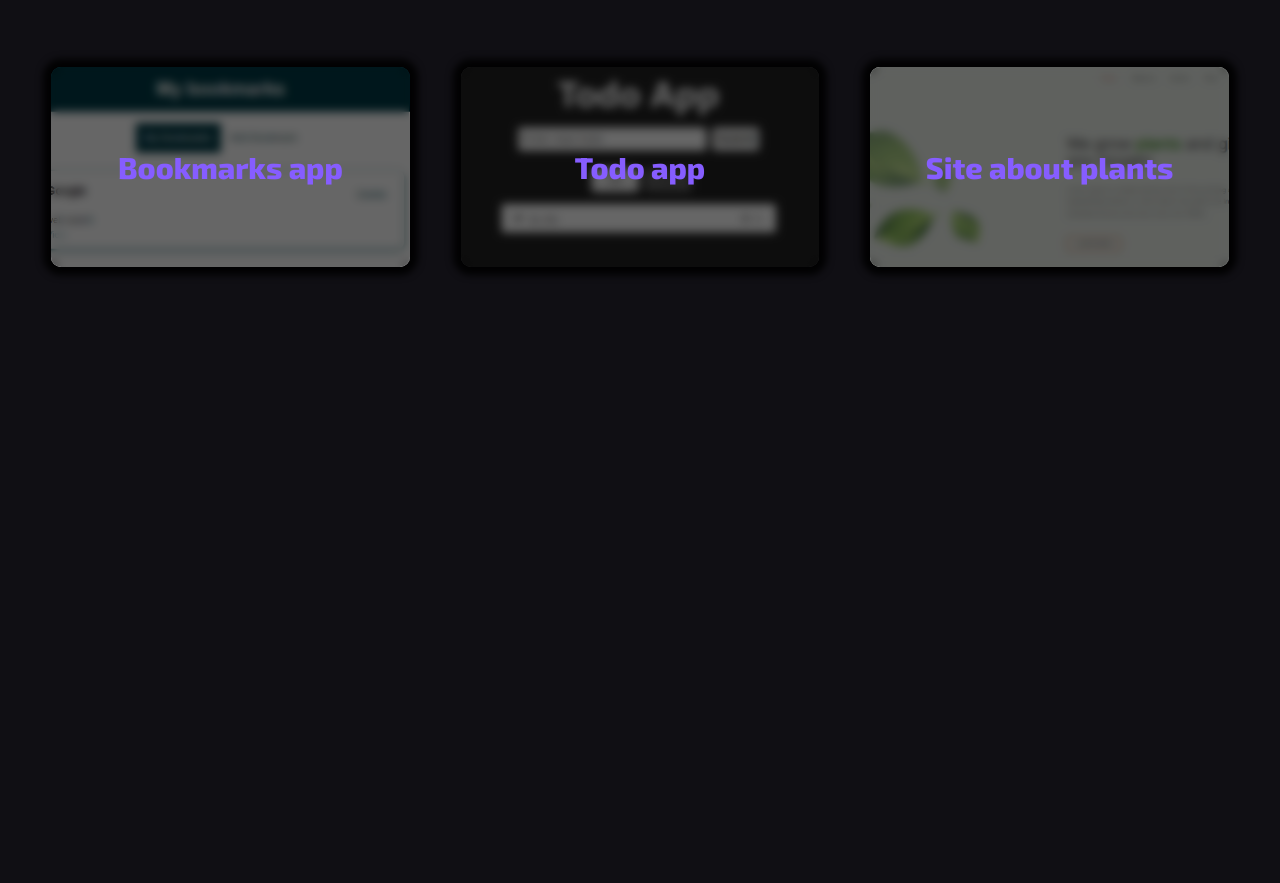
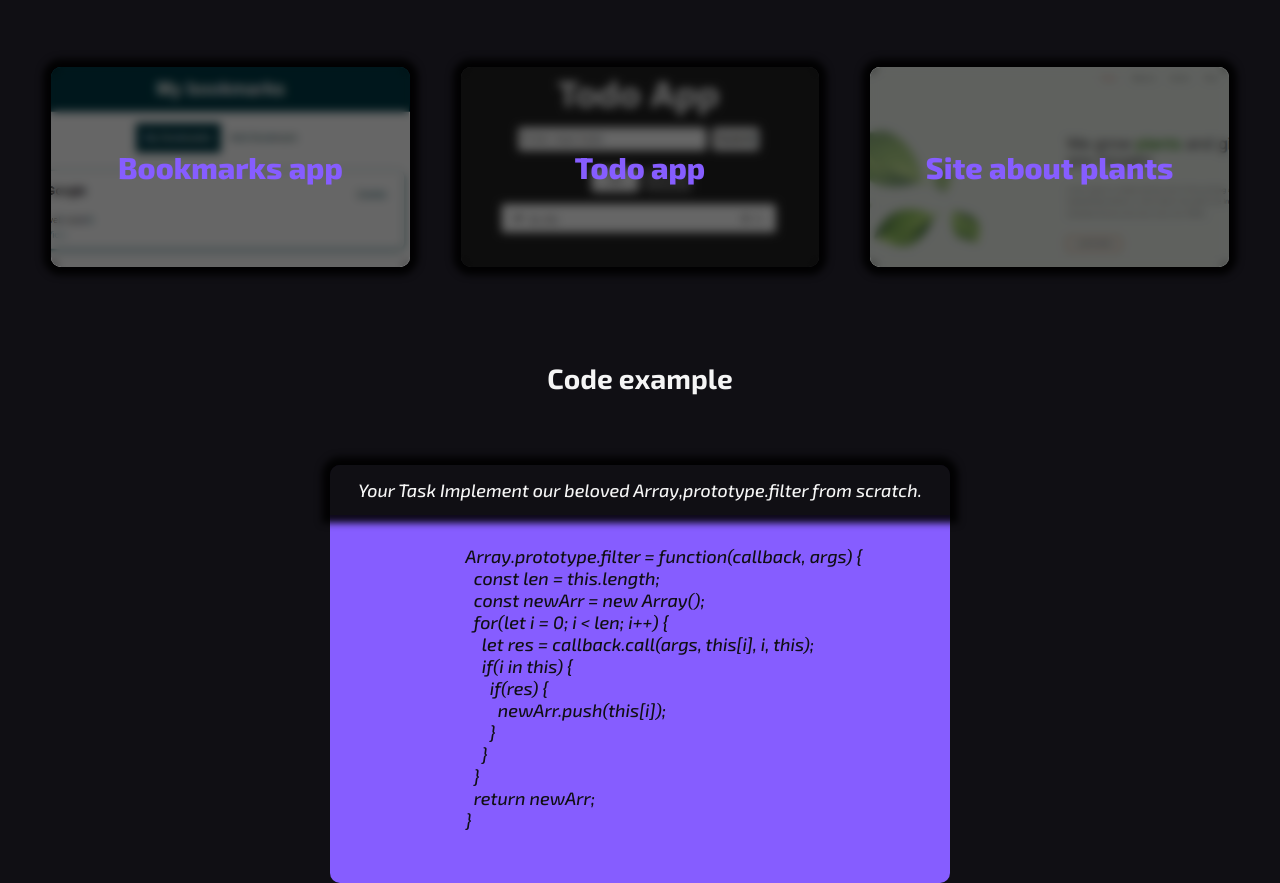
Before and after one commit to ShevViktoryia/rsschool-cv, a plain HTML site: page index.html in a window 1280 px wide. Shown: the part 1538-2421 px from the top of the page. Before the commit the page ends 1829 px from the top, so only its background shows below. Drawn offline with Linux system fonts and the light colour scheme; files whose address does not match are found by name.

Commit message:
feat: add and style code example section

```diff
--- a/index.html
+++ b/index.html
@@ -109,6 +109,29 @@
           </li>
         </ul>
       </sectioin>
+      <section class="code-example wrapper">
+        <h2 class="section-title">Code example</h2>
+        <code class="code-field">
+          <p class="task-description">
+            Your Task Implement our beloved Array,prototype.filter from scratch.
+          </p>
+          <pre>
+            Array.prototype.filter = function(callback, args) {
+              const len = this.length;
+              const newArr = new Array();
+              for(let i = 0; i < len; i++) {
+                let res = callback.call(args, this[i], i, this);
+                if(i in this) {
+                  if(res) {
+                    newArr.push(this[i]);
+                  }
+                }
+              }
+              return newArr;
+            }
+          </pre>
+        </code>
+      </section>
     </main>
   </body>
 </html>
--- a/style.css
+++ b/style.css
@@ -186,3 +186,34 @@ header {
   transform: scale(1.1);
   box-shadow: 0 0 10px #865dff;
 }
+
+.code-field {
+  display: flex;
+  flex-direction: column;
+  align-items: center;
+  justify-content: center;
+  font-style: italic;
+  position: relative;
+  color: #100f14;
+  background-color: #865dff;
+  width: 50%;
+  margin: 0 auto;
+  padding: 80px 0 30px;
+  font-size: 18px;
+  font-weight: 500;
+  border-radius: 10px;
+}
+
+.task-description {
+  position: absolute;
+  width: 100%;
+  height: 50px;
+  text-align: center;
+  line-height: 50px;
+  top: 0;
+  left: 0;
+  color: whitesmoke;
+  background-color: #100f14;
+  border-radius: 10px 10px 0 0;
+  box-shadow: 0 0 7px 8px rgba(0, 0, 0, 0.9);
+}
```
